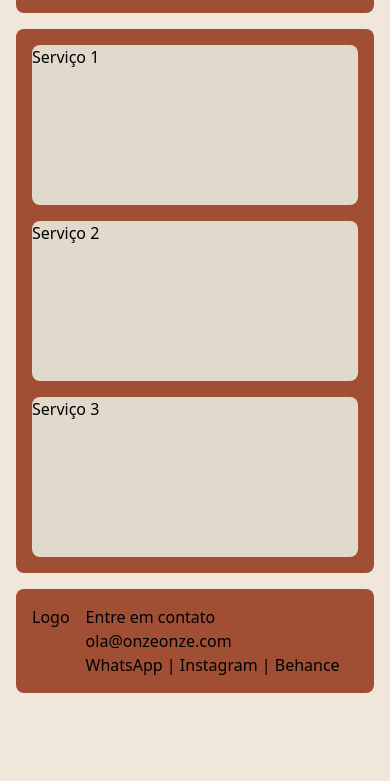
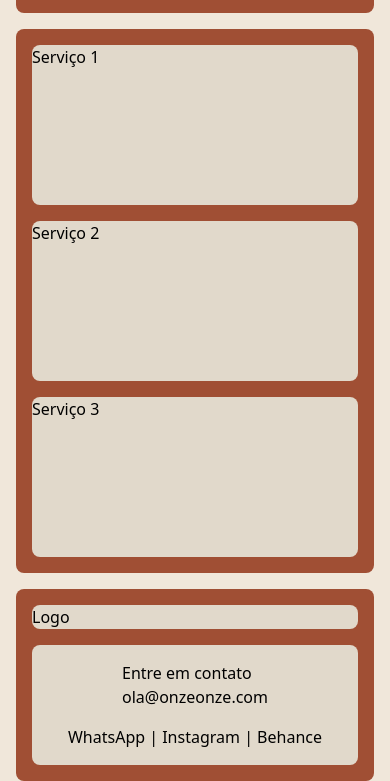
Before and after one commit to PedroHammes/onzeonze, a plain HTML site: page index.html in a window 390 px wide. Shown: the part 2099-2880 px from the top of the page. Before the commit the page ends 2792 px from the top, so only its background shows below. Drawn offline with nearby package versions, Linux system fonts and the light colour scheme.

Commit message:
responsividade do footer

```diff
--- a/index.html
+++ b/index.html
@@ -94,7 +94,7 @@
         </div>
 
         <!-- Banner -->
-        <div class="h-26 flex flex-row items-center bg-onze-950">
+        <div class="h-26 flex flex-row items-center">
             <h1 class="rounded-lg bg-onze-100 text-2xl text-center">
                 Valorizamos a autenticidade,
                 a transparência e o desejo de criar conexões reais.
@@ -158,9 +158,9 @@
         </div>
     </section>
 
-    <footer class="rounded-lg p-4 bg-onze-700 flex flex-row flex-wrap gap-4">
-        <div>Logo</div>
-        <div>
+    <footer class="rounded-lg p-4 bg-onze-700 flex flex-row flex-wrap gap-4 items-center">
+        <div class="rounded-lg bg-onze-100 grow">Logo</div>
+        <div class="rounded-lg p-4 bg-onze-100 grow flex flex-col items-center gap-4">
             <div>
                 <p>Entre em contato</p>
                 <p>ola@onzeonze.com</p>
```
